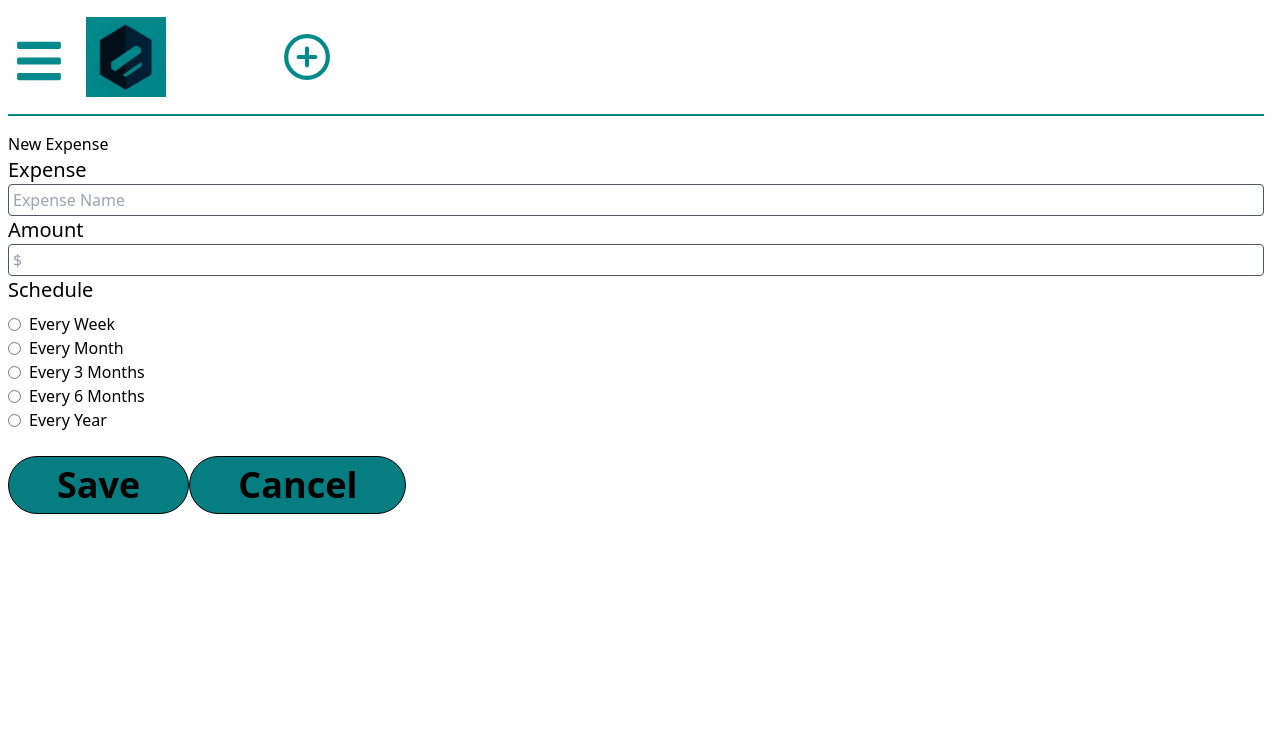
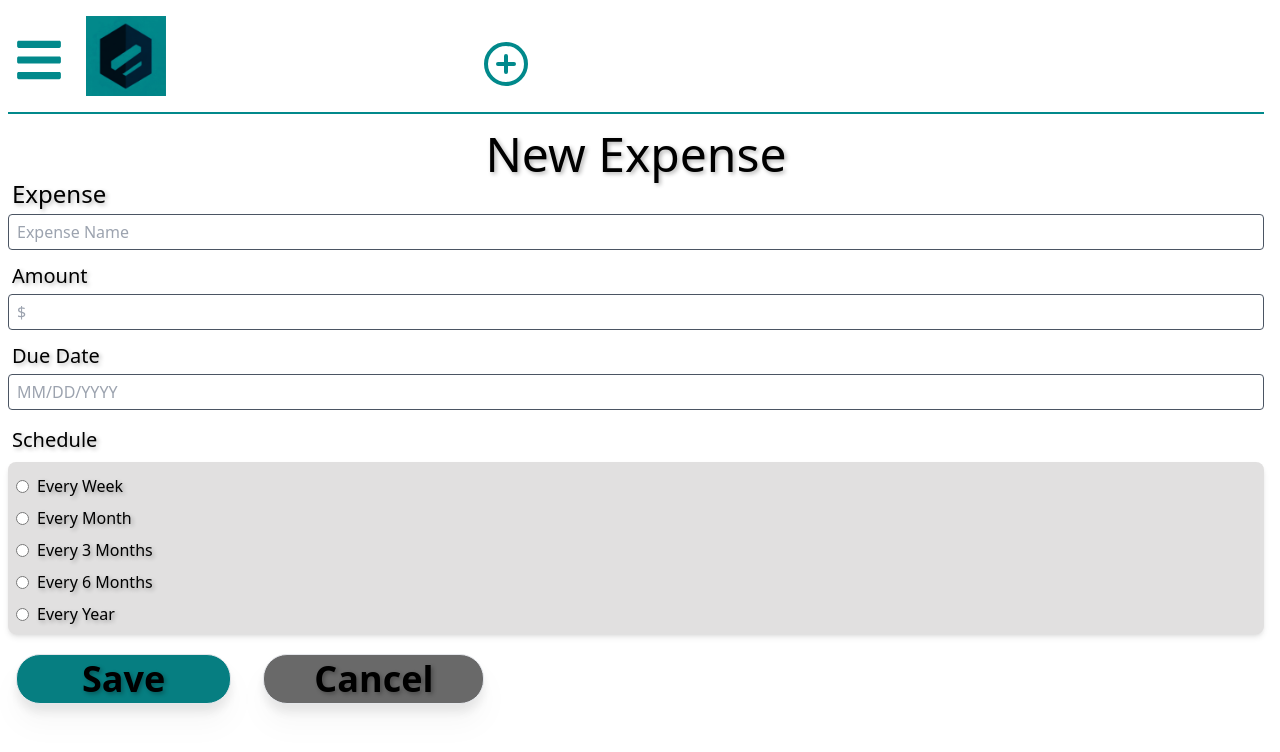
Before and after one commit to Garcia-Tony/budget-project, a React (Vite) app in the folder client/: page /new-expense in a window 1280 px wide. Shown: the top 752 px of the page. Built offline with nearby package versions, Linux system fonts and the light colour scheme.

Commit message:
Create the New Expense Page

```diff
--- a/client/src/pages/NewExpense.tsx
+++ b/client/src/pages/NewExpense.tsx
@@ -41,7 +41,7 @@ export function NewExpense() {
         <div className="flex w-full justify-between items-center md:mt-4">
           <button onClick={handleExpense}>
             <svg
-              className="ml-[300px] md:ml-[100px] md:w-[50px] md:h-[50px] mt-4 md:mb-4 w-12 h-12 text-[#01898B]"
+              className="ml-[300px] mt-4 w-12 h-12 text-[#01898B]"
               viewBox="0 0 24 24"
               fill="none"
               xmlns="http://www.w3.org/2000/svg">
@@ -65,19 +65,19 @@ export function NewExpense() {
           {expense && (
             <div className="fixed inset-0 flex items-center justify-center bg-gray-900 bg-opacity-10">
               <div className="rounded-[50px] bg-[#cbcbcb] p-6 px-6 rounded shadow-lg text-center border border-black ">
-                <h3 className="md:text-6xl text-5xl font-bold mb-5 mt-5 text-black font-extrabold">
+                <h3 className="text-5xl font-bold mb-5 mt-5 text-black font-extrabold">
                   Add New <br />
                   Expense?
                 </h3>
                 <button
-                  className="md:text-5xl md:px-20 mt-6 px-18 text-4xl font-bold py-2 px-12 bg-[#067E81] text-black border border-black rounded-full"
+                  className="mt-6 px-18 text-4xl font-bold py-2 px-12 bg-[#067E81] text-black border border-black rounded-full"
                   onClick={() => {
                     navigate('/new-expense');
                   }}>
                   YES
                 </button>
                 <button
-                  className="md:text-5xl md:px-20 mt-6 px-18 text-4xl font-bold py-2 px-14 ml-4 bg-[#696969] text-black border border-black rounded-full"
+                  className="mt-6 px-18 text-4xl font-bold py-2 px-14 ml-4 bg-[#696969] text-black border border-black rounded-full"
                   onClick={closeExpense}>
                   NO
                 </button>
@@ -87,37 +87,67 @@ export function NewExpense() {
         </div>
       </div>
 
-      <hr className="my-4 border-t-2 border-[#01898B] md:mt-4" />
+      <hr className="my-4 border-t-2 border-[#01898B]" />
 
-      <h2>New Expense</h2>
+      <h2
+        className="text-5xl text-center"
+        style={{ textShadow: '2px 2px 4px rgba(0, 0, 0, 0.3)' }}>
+        New Expense
+      </h2>
 
       <label className="block">
-        <span className=" text-xl text-black">Expense </span>
+        <span
+          className="ml-1 text-2xl text-black"
+          style={{ textShadow: '2px 2px 4px rgba(0, 0, 0, 0.3)' }}>
+          Expense{' '}
+        </span>
         <input
           required
           name="Expense"
           placeholder="Expense Name"
           type="text"
-          className="text-l block border border-gray-600 rounded p-1 h-8 w-full"
+          className="mt-1 text-l block border border-gray-600 rounded p-2 h-9 w-full"
         />
       </label>
 
-      <label className="block">
-        <span className=" text-xl text-black">Amount</span>
+      <label className="block mt-3">
+        <span
+          className="ml-1 text-xl text-black"
+          style={{ textShadow: '2px 2px 4px rgba(0, 0, 0, 0.3)' }}>
+          Amount
+        </span>
         <input
           required
           name="Amount"
           placeholder="$"
           type="text"
-          className="text-l block border border-gray-600 rounded p-1 h-8 w-full"
+          className="mt-1 text-l block border border-gray-600 rounded p-2 h-9 w-full"
         />
       </label>
 
-      <label className="block">
-        <span className=" text-xl text-black">Schedule</span>
+      <label className="block mt-3">
+        <span
+          className="ml-1 text-xl text-black"
+          style={{ textShadow: '2px 2px 4px rgba(0, 0, 0, 0.3)' }}>
+          Due Date
+        </span>
+        <input
+          required
+          name="Due Date"
+          placeholder="MM/DD/YYYY"
+          type="text"
+          className="mt-1 text-l block border border-gray-600 rounded p-2 h-9 w-full"
+        />
+      </label>
 
-        <div className="pt-2">
-          <label className="flex items-center space-x-2">
+      <label className="block mt-4">
+        <span
+          className="ml-1 text-xl text-black"
+          style={{ textShadow: '2px 2px 4px rgba(0, 0, 0, 0.3)' }}>
+          Schedule
+        </span>
+        <div className="mt-2 pt-2 bg-[#E1E0E0] rounded-lg shadow-md p-2">
+          <label className="mt-1 flex items-center space-x-2">
             <input
               type="radio"
               name="Schedule"
@@ -125,61 +155,84 @@ export function NewExpense() {
               className="form-radio text-[#01898B]"
               required
             />
-            <span>Every Week</span>
+            <span
+              className="text-l"
+              style={{ textShadow: '2px 2px 4px rgba(0, 0, 0, 0.3)' }}>
+              Every Week
+            </span>
           </label>
 
-          <label className="flex items-center space-x-2">
+          <label className="mt-2 flex items-center space-x-2">
             <input
               type="radio"
               name="Schedule"
-              value="every-week"
+              value="every-month"
               className="form-radio text-[#01898B]"
               required
             />
-            <span>Every Month</span>
+            <span
+              className="text-l"
+              style={{ textShadow: '2px 2px 4px rgba(0, 0, 0, 0.3)' }}>
+              Every Month
+            </span>
           </label>
 
-          <label className="flex items-center space-x-2">
+          <label className="mt-2 flex items-center space-x-2">
             <input
               type="radio"
               name="Schedule"
-              value="every-week"
+              value="every-3-months"
               className="form-radio text-[#01898B]"
               required
             />
-            <span>Every 3 Months</span>
+            <span
+              className="text-l"
+              style={{ textShadow: '2px 2px 4px rgba(0, 0, 0, 0.3)' }}>
+              Every 3 Months
+            </span>
           </label>
 
-          <label className="flex items-center space-x-2">
+          <label className="mt-2 flex items-center space-x-2">
             <input
               type="radio"
               name="Schedule"
-              value="every-week"
+              value="every-6-months"
               className="form-radio text-[#01898B]"
               required
             />
-            <span>Every 6 Months</span>
+            <span
+              className="text-l"
+              style={{ textShadow: '2px 2px 4px rgba(0, 0, 0, 0.3)' }}>
+              Every 6 Months
+            </span>
           </label>
 
-          <label className="flex items-center space-x-2">
+          <label className="mt-2 flex items-center space-x-2">
             <input
               type="radio"
               name="Schedule"
-              value="every-week"
+              value="every-year"
               className="form-radio text-[#01898B]"
               required
             />
-            <span>Every Year</span>
+            <span
+              className="text-l"
+              style={{ textShadow: '2px 2px 4px rgba(0, 0, 0, 0.3)' }}>
+              Every Year
+            </span>
           </label>
         </div>
       </label>
 
-      <button className="mt-6 px-18 text-4xl font-bold py-2 px-12 bg-[#067E81] text-black border border-black rounded-full">
+      <button
+        className=" drop-shadow-xl mt-5 px-[65px] mr-1 ml-2 text-4xl font-bold py-1 px-12 bg-[#067E81] text-black border rounded-3xl"
+        style={{ textShadow: '2px 2px 4px rgba(0, 0, 0, 0.3)' }}>
         Save
       </button>
 
       <button
-        className="mt-6 px-18 text-4xl font-bold py-2 px-12 bg-[#067E81] text-black border border-black rounded-full"
+        className=" drop-shadow-xl mt-5 px-[50px] ml-7 text-4xl font-bold py-1 px-12 bg-[#696969] text-black border rounded-3xl"
+        style={{ textShadow: '2px 2px 4px rgba(0, 0, 0, 0.3)' }}
         onClick={() => {
           closeCancel();
           navigate('/home');
```
